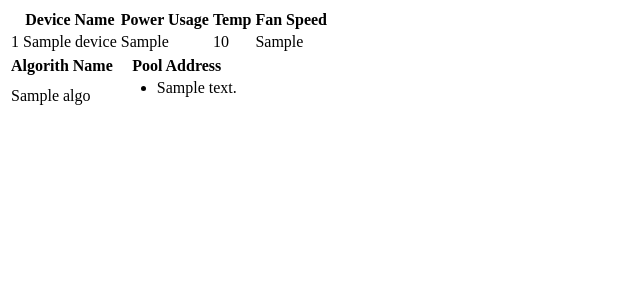
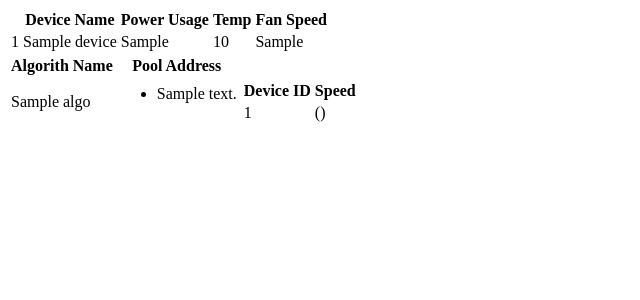
Before and after one commit to dcodos/NH-Stats, a Flask app: page /stats in a window 1280 px wide. Shown: the top 300 px of the page, without its empty margins (0-640 px from the left). Run offline with Flask 2, Linux system fonts and the light colour scheme; a database or web service that is not in the repository returns one stand-in record (values such as "Sample title").

Commit message:
Added elements

```diff
--- a/dashboard/templates/index.html
+++ b/dashboard/templates/index.html
@@ -39,6 +39,24 @@
             {% endfor %}
             </ul>
           </td>
+          <td>
+            <table>
+              <thead>
+                <th>Device ID</th>
+                <th>Speed</th>
+              </thead>
+              {% for worker in algo.workers %}
+                <tr>
+                  <td>{{ worker.worker_id }}</td>
+                  <td>{{ worker.speed[0] }}
+                    {% if worker.speed[1] != 0.0 %}
+                      ({{ worker.speed[1] }})
+                    {% endif %}
+                  </td>
+                </tr>
+              {% endfor %}
+            </table>
+          </td>
         </tr>
         {% endfor %}
       </table>
```
